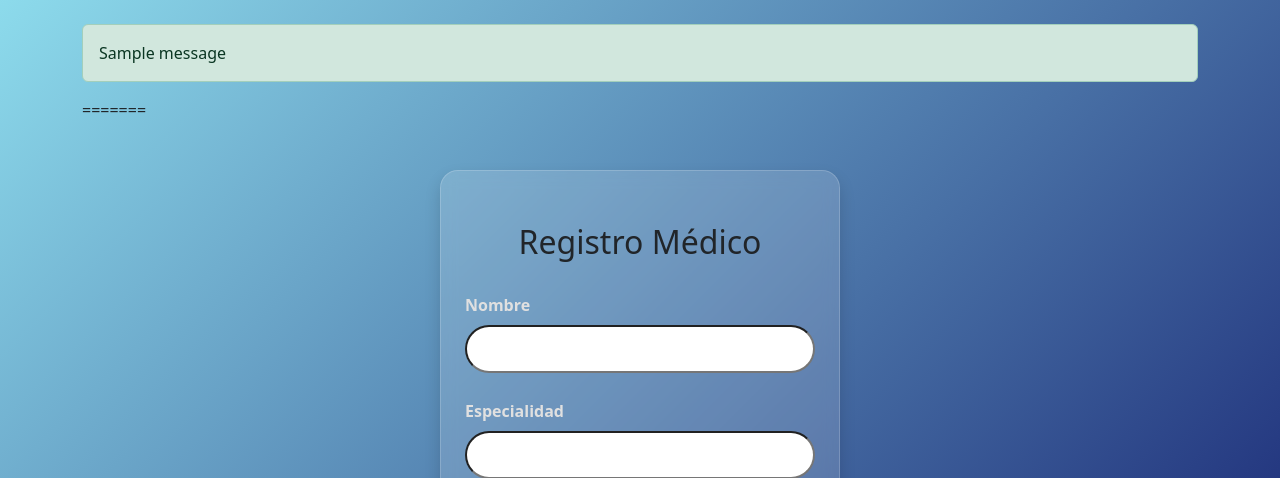
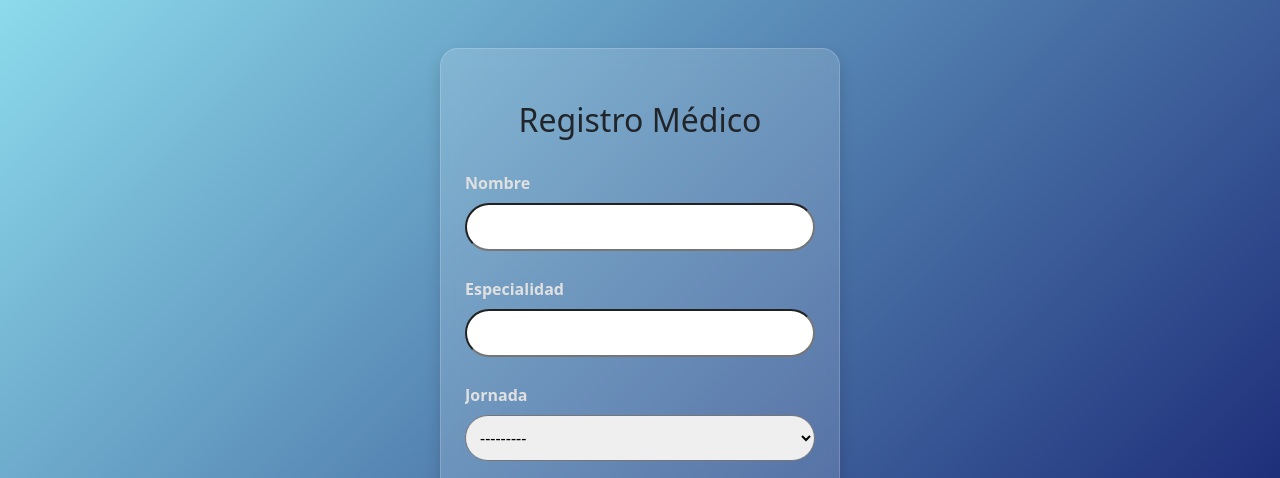
Before and after one commit to Eliasovalle22/eps_salud, a Django app: page /registro/medico/ in a window 1280 px wide. Shown: the part 56-534 px from the top of the page. Run offline with Django 5.2, Linux system fonts and the light colour scheme; tables that the repository leaves empty hold one stand-in row (values such as "Sample post"); one stand-in notice (Sample message) is shown.

Commit message:
Diseño2 (#20)
* Cristian (#9)

* pruba

* Creación de carpeta para los css

* Fronted_commit_1

se modifico el login para que se aun diseño mas pulido y bonito

* prueba

* Frontend_login_1

se mejoró la interfaz de el login.

* commit_2

se mejoró la interfaz del login

* commit_3

diseño de login-registro paciente- registro medico

* commit:_4

login, registro medico y registro usuario

* commit_5

migracion de archivos css a core/static/style.css

* commit 6

se arreglo el login, tenia un css mas attached

* arreglo login commit 7 (#6)

* arreglo login commit 7

se arreglo el login

* commit 8

eliminacion de endblock

* Diseño1 (#7)

* arreglo login commit 7

se arreglo el login

* commit 8

eliminacion de endblock

* commit 9

estilo a citas_medico.html

* commit 10

estilo citas paciente

* commit 11

estilo agendar cita

* commit 12

estilo reprogramar cita

* commit 13

estilo cancelar cita

* commit 14

estilo ver consulta

* commit 15

estilo editar cita

* commit 16

estilo para las paginas:
- detalle cita
-eliminar cita

---------

Co-authored-by: Ramón Elías Montesino Ovalle <149265304+Eliasovalle22@users.noreply.github.com>
Co-authored-by: Elias Ovalle <remontesinoo22@ul.edu.co>
Co-authored-by: JD rodriguez vargas <142237306+jdu855@users.noreply.github.com>

* stylos y elimanacion del alerta

* detalles

* arreglo

* paciente_error_arreglado

---------

Co-authored-by: crsPerzGonzal <Cperezg22@ul.edu.co>
Co-authored-by: JD rodriguez vargas <142237306+jdu855@users.noreply.github.com>

```diff
--- a/core/templates/base.html
+++ b/core/templates/base.html
@@ -29,11 +29,6 @@
     </nav>
     <div class="container mt-4">
         {% if messages %}
-
-        {% for message in messages %}
-        <div class="alert alert-{{ message.tags }}">{{ message }}</div>
-        {% endfor %}
-=======
             {% for message in messages %}
 
             {% endfor %}
--- a/core/templates/core/citas_medico.html
+++ b/core/templates/core/citas_medico.html
@@ -8,6 +8,7 @@
 
             <small class="text-light">
             <h2 class="mt-2 mb-0 fw-bold text-white">Citas para hoy{% if hoy %} <span class="fs-5 text-white">({{ hoy }})</span>{% endif %}</h2>
+
 
             <h2 class="mt-2 mb-0 fw-bold text-white">Citas para hoy{% if hoy %} <span class="fs-5 text-white">({{ hoy
                     }})</span>{% endif %}</h2>
@@ -39,6 +40,8 @@
                             <td>
                                 <span class="badge {% if cita.estado == 'pendiente' %}bg-warning text-dark{% elif cita.estado == 'realizada' %}bg-success{% else %}bg-secondary{% endif %} px-3 py-2 fs-6">
                                 <span class="badge
+
+
         <div class="table-responsive rounded-4 overflow-hidden">
             <table class="table table-hover align-middle mb-0"
                 style="background: rgba(255,255,255,0.85); border-radius: 16px;">
@@ -60,6 +63,7 @@
                         <td>{{ cita.motivo }}</td>
                         <td>
                             <span class="badge
+
                                     {% if cita.estado == 'pendiente' or cita.estado == 'P' %}bg-warning text-dark
                                     {% elif cita.estado == 'realizada' or cita.estado == 'C' %}bg-success
                                     {% elif cita.estado == 'A' %}bg-danger
```
Also changed, not shown: core/templates/core/citas_paciente.html (+13 -0 lines).
